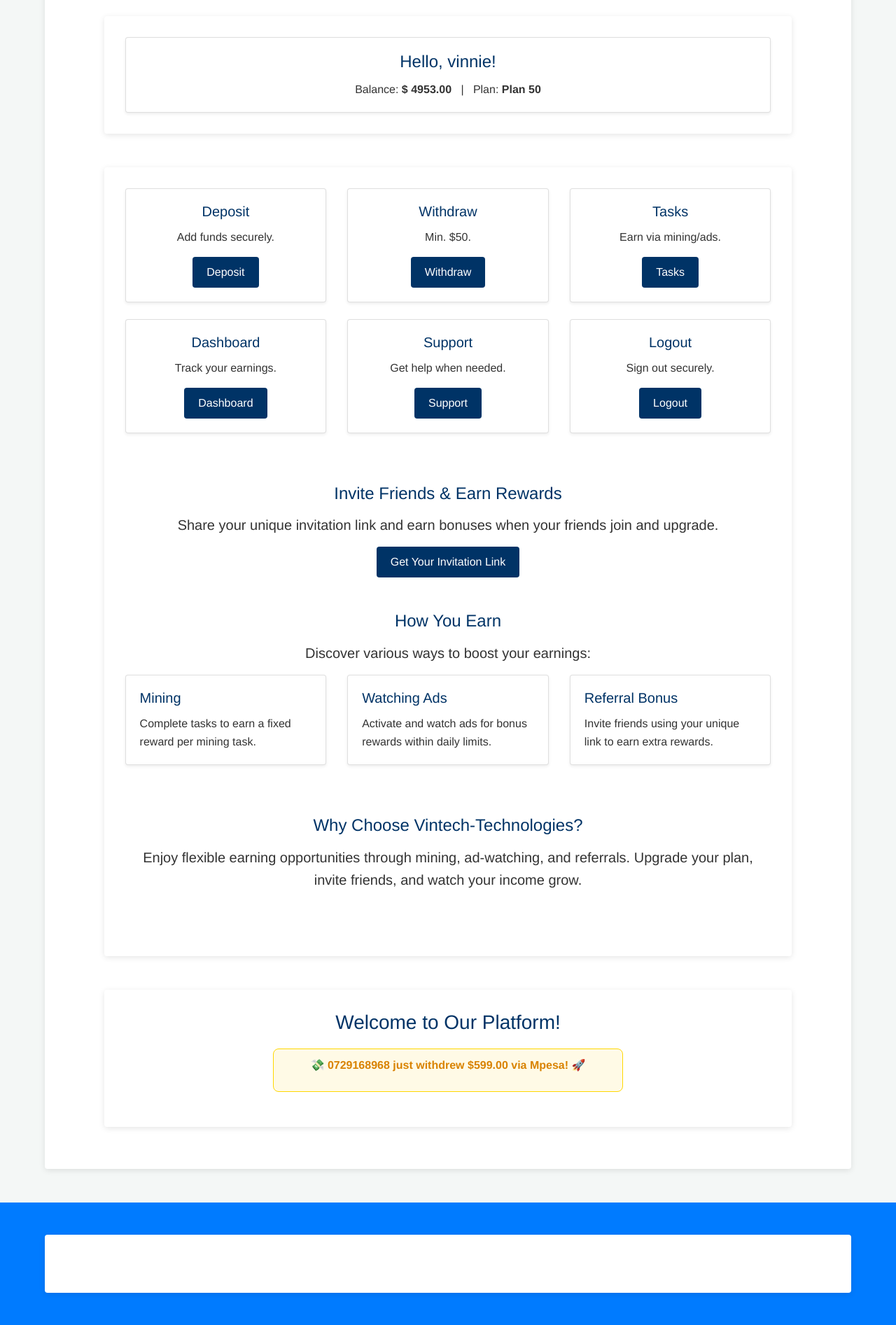
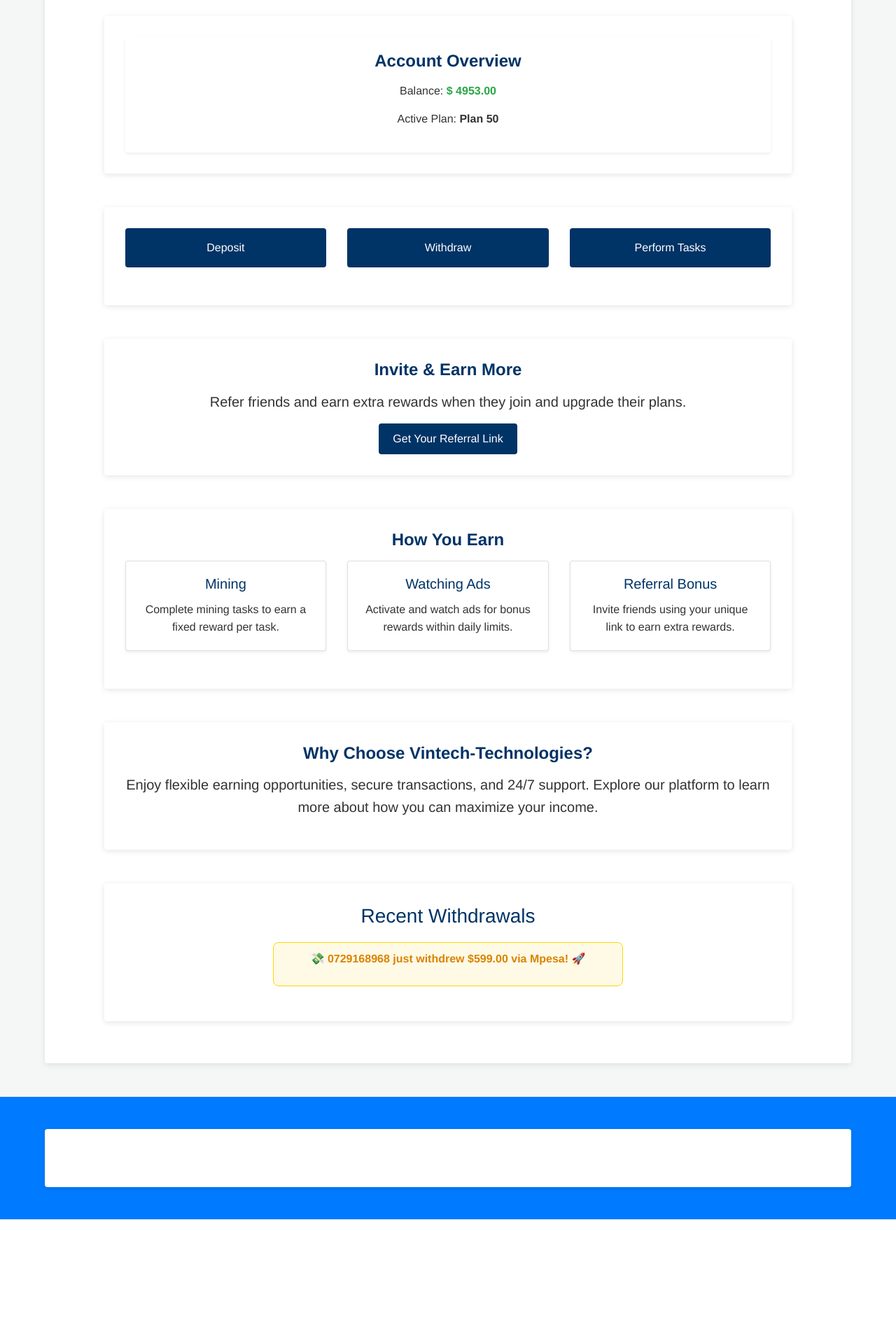
Before and after one commit to Vinniewizard/task_platform, a Django app: page / in a window 1280 px wide. Shown: the part 830-2723 px from the top of the page at 70% size. After the commit the page ends 2572 px from the top, so only its background shows below. Run offline with Django 4.2, Linux system fonts and the light colour scheme; a user stored in the database is signed in; data comes from the database, SQL or seed files in the repository; both versions use the stored data as it was after the commit; some libraries are stand-ins or nearby versions.

Commit message:
Initial commit

```diff
--- a/tasks/templates/tasks/home.html
+++ b/tasks/templates/tasks/home.html
@@ -3,173 +3,121 @@
 {% block content %}
 
 {% if not user.is_authenticated %}
-  <!-- Visitor (Not logged in) -->
+  <!-- Guest View: Visitors can explore info, but earning actions are hidden -->
   <div class="hero-section text-center py-5" style="background: url('{% static 'images/hero-bg.jpg' %}') no-repeat center; background-size: cover;">
     <div class="container text-white">
-      <h2 class="display-4">Welcome to Vintech-Technologies</h2>
-      <p class="lead">Earn money online with flexible plans and real-time rewards!</p>
+      <h2 class="display-4 font-weight-bold">Welcome to Vintech-Technologies</h2>
+      <p class="lead">Discover our innovative platform that empowers you to earn money online with flexible plans and real-time rewards.</p>
       <a href="{% url 'register' %}" class="btn btn-lg btn-primary mr-2">Join Now</a>
       <a href="{% url 'login' %}" class="btn btn-lg btn-secondary">Login</a>
     </div>
   </div>
-  <div class="container my-5">
-    <h3 class="text-center">Please register or login to start earning.</h3>
+
+  <div class="container my-5 text-center">
+    <h3 class="font-weight-bold">Explore Our Platform</h3>
+    <p>Learn how our platform works, read testimonials, view FAQs, and discover earning opportunities. Sign up to unlock tasks, deposits, withdrawals, and plan options.</p>
+    <!-- Additional non-earning content such as testimonials or FAQs could go here -->
   </div>
 
 {% else %}
   {% if not user.userprofile.plan %}
-    <!-- Logged in but no active plan -->
-    <div class="hero-section text-center py-5" style="background: url('{% static 'images/hero-bg.jpg' %}') no-repeat center; background-size: cover;">
-      <div class="container text-white">
+    <!-- Registered but no active plan: Show info, but disable earning actions -->
+    <div class="hero-section text-center py-5 bg-dark text-white">
+      <div class="container">
         <h2 class="display-4">Welcome, {{ user.username }}!</h2>
-        <p class="lead">To start earning, please choose a plan below.</p>
-        <a href="{% url 'choose_plan' %}" class="btn btn-lg btn-primary">Choose Your Plan</a>
+        <p class="lead">You're registered! To start earning, please choose a plan.</p>
+        <a href="{% url 'choose_plan' %}" class="btn btn-lg btn-warning">Choose Your Plan</a>
       </div>
     </div>
-    <div class="container my-5">
-      <p class="text-center">After choosing your plan, you'll have full access to our earning features.</p>
+
+    <div class="container my-5 text-center">
+      <h3 class="font-weight-bold">Explore Our Platform</h3>
+      <p>Even without an active plan, you can explore our platform, read testimonials, and learn about how our system works. Once you choose a plan, you'll unlock full earning functionality.</p>
     </div>
 
   {% else %}
-    <!-- Logged in and has an active plan -->
+    <!-- Registered with an active plan: Full Dashboard with earning actions -->
     <div class="hero-section text-center py-5" style="background: url('{% static 'images/hero-bg.jpg' %}') no-repeat center; background-size: cover;">
-      <div class="container text-pink">
-       <b> <h2 class="display-4">Welcome back, {{ user.username }}!</h2></b>
-        <p class="lead">Your earning journey starts here!</p>
+      <div class="container text-white">
+        <h2 class="display-4 welcome-text">Welcome back, {{ user.username }}!</h2>
+        <p class="lead welcome-text">Your earning journey starts here!</p>
       </div>
     </div>
 
     <!-- Summary Info Box -->
     <div class="container my-4">
-      <div class="card shadow-sm">
+      <div class="card shadow-sm border-0">
         <div class="card-body text-center">
-          <h4 class="card-title">Hello, {{ user.username }}!</h4>
-          <p class="card-text">
-            Balance: <strong>$ {{ user.userprofile.balance }}</strong> &nbsp; | &nbsp;
-            Plan: <strong>{{ user.userprofile.plan.name }}</strong>
-          </p>
+          <h4 class="font-weight-bold">Account Overview</h4>
+          <p>Balance: <strong class="text-success">$ {{ user.userprofile.balance }}</strong></p>
+          <p>Active Plan: <strong>{{ user.userprofile.plan.name }}</strong></p>
         </div>
       </div>
     </div>
 
-    <!-- Feature Cards Section -->
+    <!-- Action Buttons Section -->
     <div class="container my-5">
-      <div class="row mb-4">
-        <!-- Feature Cards: Deposit, Withdraw, Tasks, Dashboard, Support, Logout -->
+      <div class="row text-center">
+        <div class="col-md-4 mb-4">
+          <a href="{% url 'deposit' %}" class="btn btn-lg btn-success btn-block py-3 action-btn">Deposit</a>
+        </div>
+        <div class="col-md-4 mb-4">
+          <a href="{% url 'withdrawal' %}" class="btn btn-lg btn-danger btn-block py-3 action-btn">Withdraw</a>
+        </div>
+        <div class="col-md-4 mb-4">
+          <a href="{% url 'perform_task' %}" class="btn btn-lg btn-info btn-block py-3 action-btn">Perform Tasks</a>
+        </div>
+      </div>
+    </div>
+
+    <!-- Additional Information: Explore, Referral, How You Earn, etc. -->
+    <div class="container text-center my-5">
+      <h3 class="font-weight-bold">Invite & Earn More</h3>
+      <p class="lead">Refer friends and earn extra rewards when they join and upgrade their plans.</p>
+      <a href="{% url 'invite' %}" class="btn btn-primary btn-lg action-btn">Get Your Referral Link</a>
+    </div>
+
+    <div class="container my-5">
+      <h3 class="text-center font-weight-bold">How You Earn</h3>
+      <div class="row">
         <div class="col-md-4 mb-4">
           <div class="card shadow-sm">
             <div class="card-body text-center">
-              <h5 class="card-title">Deposit</h5>
-              <p class="card-text">Add funds securely.</p>
-              <a href="{% url 'deposit' %}" class="btn btn-success">Deposit</a>
+              <h5 class="card-title">Mining</h5>
+              <p class="card-text">Complete mining tasks to earn a fixed reward per task.</p>
             </div>
           </div>
         </div>
         <div class="col-md-4 mb-4">
           <div class="card shadow-sm">
             <div class="card-body text-center">
-              <h5 class="card-title">Withdraw</h5>
-              <p class="card-text">Min. $50.</p>
-              <a href="{% url 'withdrawal' %}" class="btn btn-danger">Withdraw</a>
+              <h5 class="card-title">Watching Ads</h5>
+              <p class="card-text">Activate and watch ads for bonus rewards within daily limits.</p>
             </div>
           </div>
         </div>
         <div class="col-md-4 mb-4">
           <div class="card shadow-sm">
             <div class="card-body text-center">
-              <h5 class="card-title">Tasks</h5>
-              <p class="card-text">Earn via mining/ads.</p>
-              <a href="{% url 'perform_task' %}" class="btn btn-info">Tasks</a>
-            </div>
-          </div>
-        </div>
-        <div class="col-md-4 mb-4">
-          <div class="card shadow-sm">
-            <div class="card-body text-center">
-              <h5 class="card-title">Dashboard</h5>
-              <p class="card-text">Track your earnings.</p>
-              <a href="{% url 'home' %}" class="btn btn-secondary">Dashboard</a>
-            </div>
-          </div>
-        </div>
-        <div class="col-md-4 mb-4">
-          <div class="card shadow-sm">
-            <div class="card-body text-center">
-              <h5 class="card-title">Support</h5>
-              <p class="card-text">Get help when needed.</p>
-              <a href="{% url 'contact_support' %}" class="btn btn-warning">Support</a>
-            </div>
-          </div>
-        </div>
-        <div class="col-md-4 mb-4">
-          <div class="card shadow-sm">
-            <div class="card-body text-center">
-              <h5 class="card-title">Logout</h5>
-              <p class="card-text">Sign out securely.</p>
-              <a href="{% url 'logout' %}" class="btn btn-dark">Logout</a>
+              <h5 class="card-title">Referral Bonus</h5>
+              <p class="card-text">Invite friends using your unique link to earn extra rewards.</p>
             </div>
           </div>
         </div>
       </div>
-
-      <!-- Invitation Section -->
-      <div class="row my-5">
-        <div class="col text-center">
-          <h3>Invite Friends & Earn Rewards</h3>
-          <p class="lead">Share your unique invitation link and earn bonuses when your friends join and upgrade.</p>
-          <a href="{% url 'invite' %}" class="btn btn-primary btn-lg">Get Your Invitation Link</a>
-        </div>
-      </div>
-
-      <!-- Methods of Earnings Section -->
-      <div class="row my-5">
-        <div class="col">
-          <h3 class="text-center">How You Earn</h3>
-          <p class="lead text-center">Discover various ways to boost your earnings:</p>
-          <div class="row">
-            <div class="col-md-4 mb-4">
-              <div class="card shadow-sm">
-                <div class="card-body">
-                  <h5 class="card-title">Mining</h5>
-                  <p class="card-text">Complete tasks to earn a fixed reward per mining task.</p>
-                </div>
-              </div>
-            </div>
-            <div class="col-md-4 mb-4">
-              <div class="card shadow-sm">
-                <div class="card-body">
-                  <h5 class="card-title">Watching Ads</h5>
-                  <p class="card-text">Activate and watch ads for bonus rewards within daily limits.</p>
-                </div>
-              </div>
-            </div>
-            <div class="col-md-4 mb-4">
-              <div class="card shadow-sm">
-                <div class="card-body">
-                  <h5 class="card-title">Referral Bonus</h5>
-                  <p class="card-text">Invite friends using your unique link to earn extra rewards.</p>
-                </div>
-              </div>
-            </div>
-          </div>
-        </div>
-      </div>
-
-      <!-- Optional Testimonials/Info Section -->
-      <div class="row my-5">
-        <div class="col">
-          <h3 class="text-center">Why Choose Vintech-Technologies?</h3>
-          <p class="lead text-center">
-            Enjoy flexible earning opportunities through mining, ad-watching, and referrals. Upgrade your plan, invite friends, and watch your income grow.
-          </p>
-        </div>
-      </div>
     </div>
 
+    <div class="container text-center my-5">
+      <h3 class="font-weight-bold">Why Choose Vintech-Technologies?</h3>
+      <p class="lead">Enjoy flexible earning opportunities, secure transactions, and 24/7 support. Explore our platform to learn more about how you can maximize your income.</p>
+    </div>
+  {% endif %}
+{% endif %}
+
+<!-- Recent Withdrawals Ticker Section (optional for active users) -->
+{% if user.is_authenticated and user.userprofile.plan %}
 <div class="container">
-    <h2 class="text-center">Welcome to Our Platform!</h2>
-
-    <!-- Recent Withdrawals Ticker -->
+    <h2 class="text-center">Recent Withdrawals</h2>
     <div id="withdrawal-box">
         <p id="withdrawal-text">Loading recent withdrawals...</p>
     </div>
@@ -192,11 +140,9 @@
         setTimeout(fetchWithdrawal, nextUpdate);
     }
 
-    // Start fetching withdrawals when page loads
     document.addEventListener("DOMContentLoaded", fetchWithdrawal);
 </script>
 
-<!-- CSS to Style Withdrawals Box -->
 <style>
     #withdrawal-box {
         max-width: 500px;
@@ -211,13 +157,10 @@
         color: #d98300;
         animation: fadeIn 1s ease-in-out;
     }
-
     @keyframes fadeIn {
         from { opacity: 0; }
         to { opacity: 1; }
     }
 </style>
-  {% endif %}
 {% endif %}
-
 {% endblock %}
```
Also changed, not shown: db.sqlite3.
